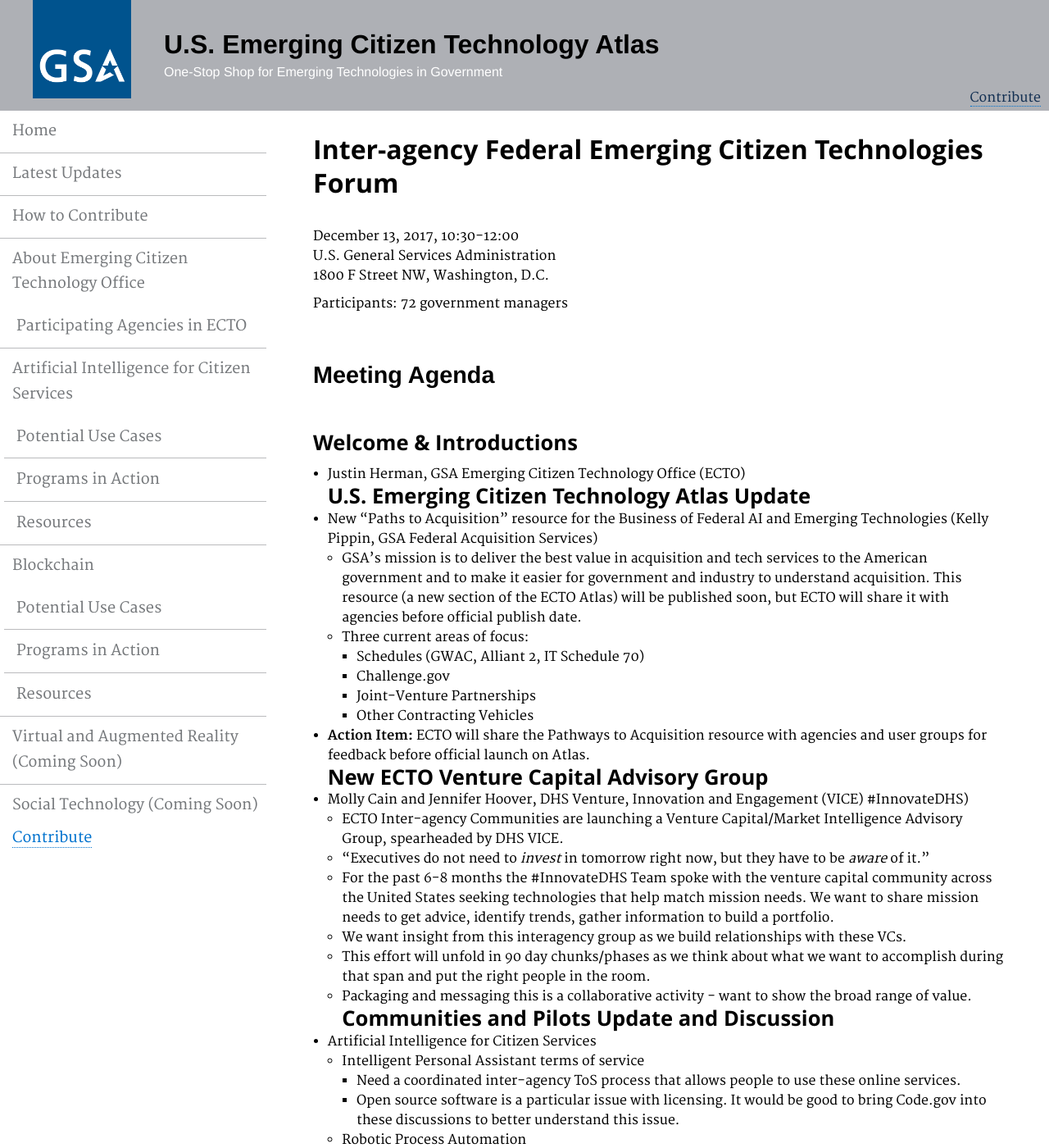
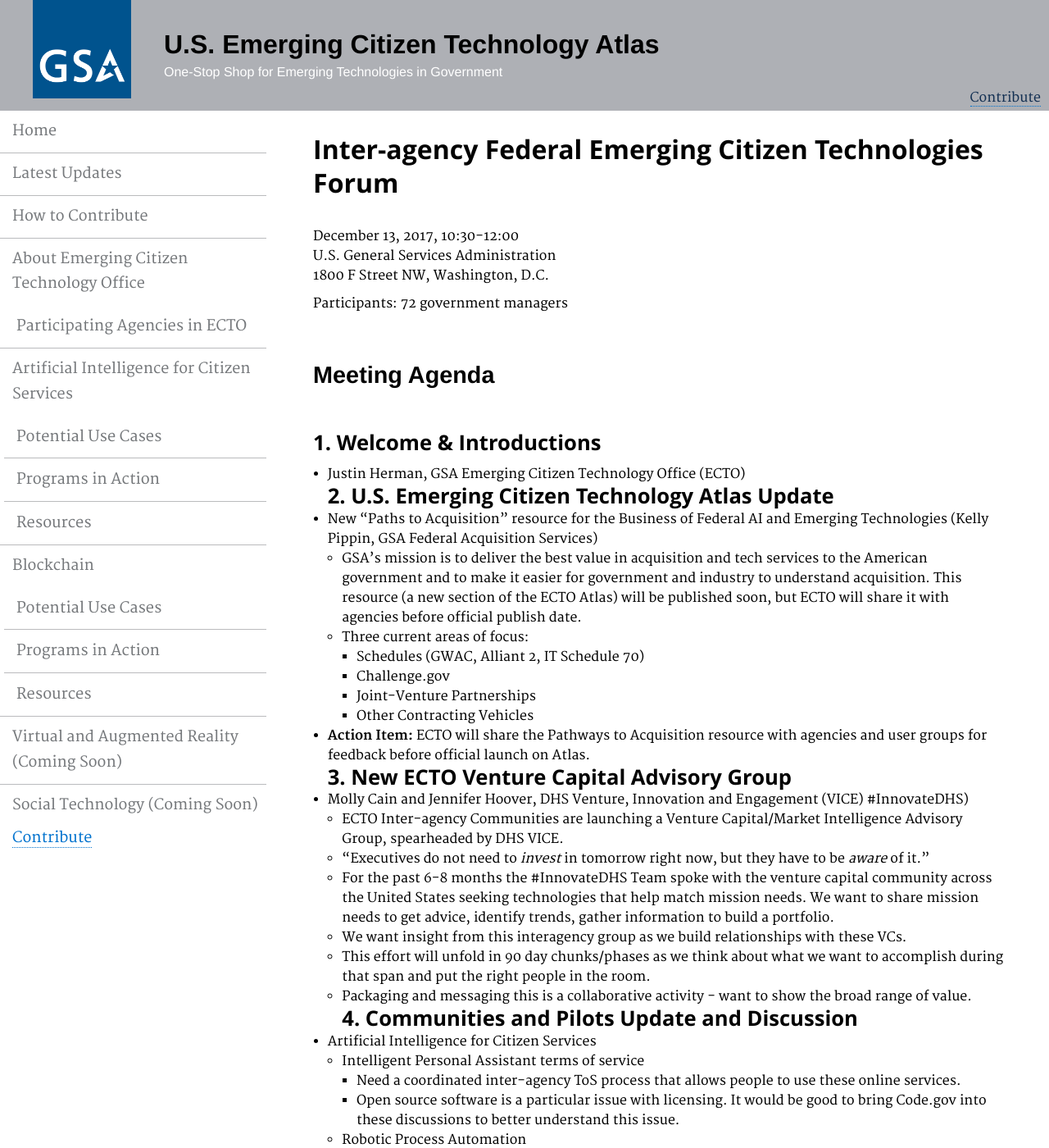
Before and after one commit to GSA/emerging-technology-atlas, a Jekyll site: the page built from pages/2017-12-Forum.md, in a window 1280 px wide and 1400 px high. Shown: the whole window at 82% size. Built offline with Jekyll 4.4.1, drawn with Linux system fonts in a browser that asks for light colours; our own code applies the rules of GitHub Pages for plain Markdown files; some of the changed text lies outside the part shown.

Commit message:
Update 2017-12-Forum.md
Added numbers

```diff
--- a/pages/2017-12-Forum.md
+++ b/pages/2017-12-Forum.md
@@ -6,9 +6,9 @@ U.S. General Services Administration <br>
 Participants: 72 government managers
 
 ## Meeting Agenda
-### Welcome & Introductions
+### 1. Welcome & Introductions
 * Justin Herman, GSA Emerging Citizen Technology Office (ECTO)
-### U.S. Emerging Citizen Technology Atlas Update
+### 2. U.S. Emerging Citizen Technology Atlas Update
 * New “Paths to Acquisition” resource for the Business of Federal AI and Emerging Technologies (Kelly Pippin, GSA Federal Acquisition Services)
   * GSA’s mission is to deliver the best value in acquisition and tech services to the American government and to make it easier for government and industry to understand acquisition. This resource (a new section of the ECTO Atlas) will be published soon, but ECTO will share it with agencies before official publish date.
   * Three current areas of focus:
@@ -17,7 +17,7 @@ Participants: 72 government managers
     * Joint-Venture Partnerships
     * Other Contracting Vehicles
 * **Action Item:** ECTO will share the Pathways to Acquisition resource with agencies and user groups for feedback before official launch on Atlas.
-### New ECTO Venture Capital Advisory Group
+### 3. New ECTO Venture Capital Advisory Group
 * Molly Cain and Jennifer Hoover, DHS Venture, Innovation and Engagement (VICE) #InnovateDHS)
   * ECTO Inter-agency Communities are launching a Venture Capital/Market Intelligence Advisory Group, spearheaded by DHS VICE.
   * “Executives do not need to _invest_ in tomorrow right now, but they have to be _aware_ of it.”
@@ -25,7 +25,7 @@ Participants: 72 government managers
   * We want insight from this interagency group as we build relationships with these VCs.
   * This effort will unfold in 90 day chunks/phases as we think about what we want to accomplish during that span and put the right people in the room.
   * Packaging and messaging this is a collaborative activity - want to show the broad range of value.
-### Communities and Pilots Update and Discussion
+### 4. Communities and Pilots Update and Discussion
 * Artificial Intelligence for Citizen Services
   * Intelligent Personal Assistant terms of service
     * Need a coordinated inter-agency ToS process that allows people to use these online services.
```
Also changed, not shown: other parts of pages/2017-12-Forum.md (+2 -2 lines).
